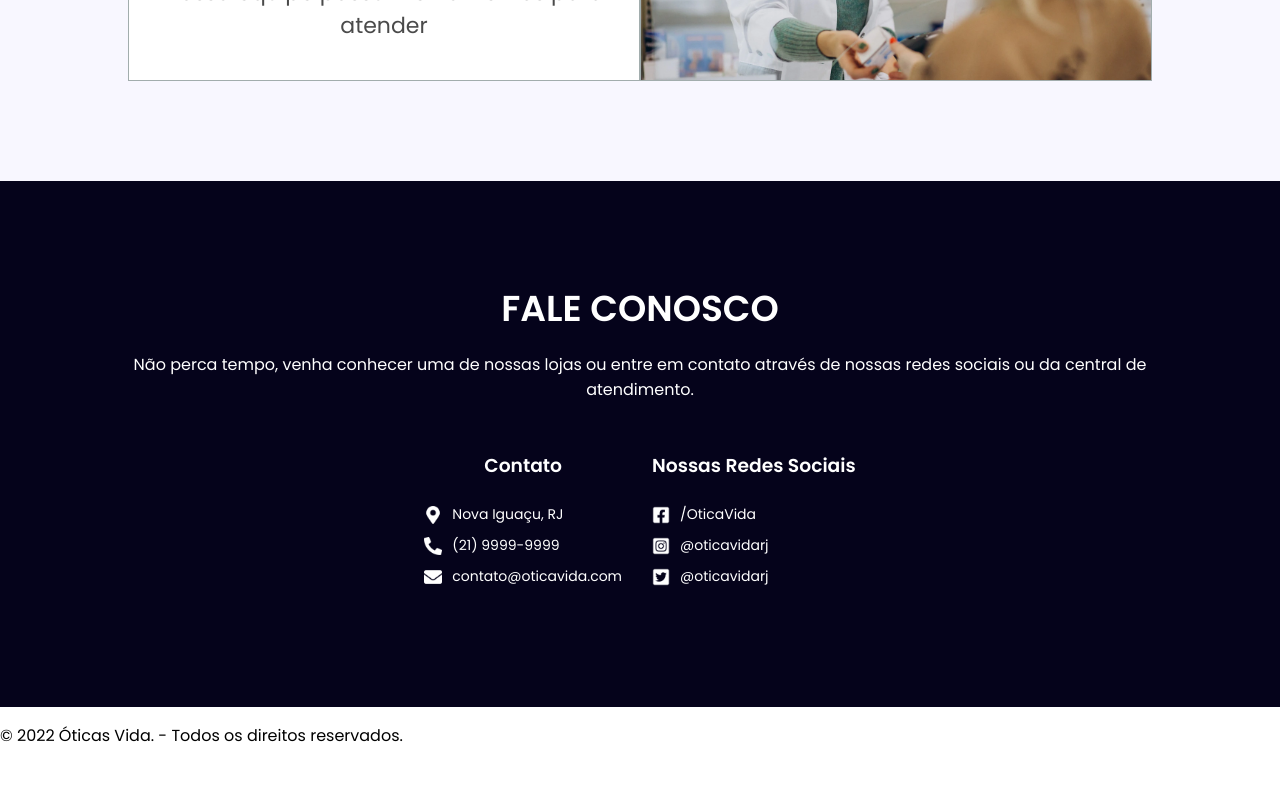
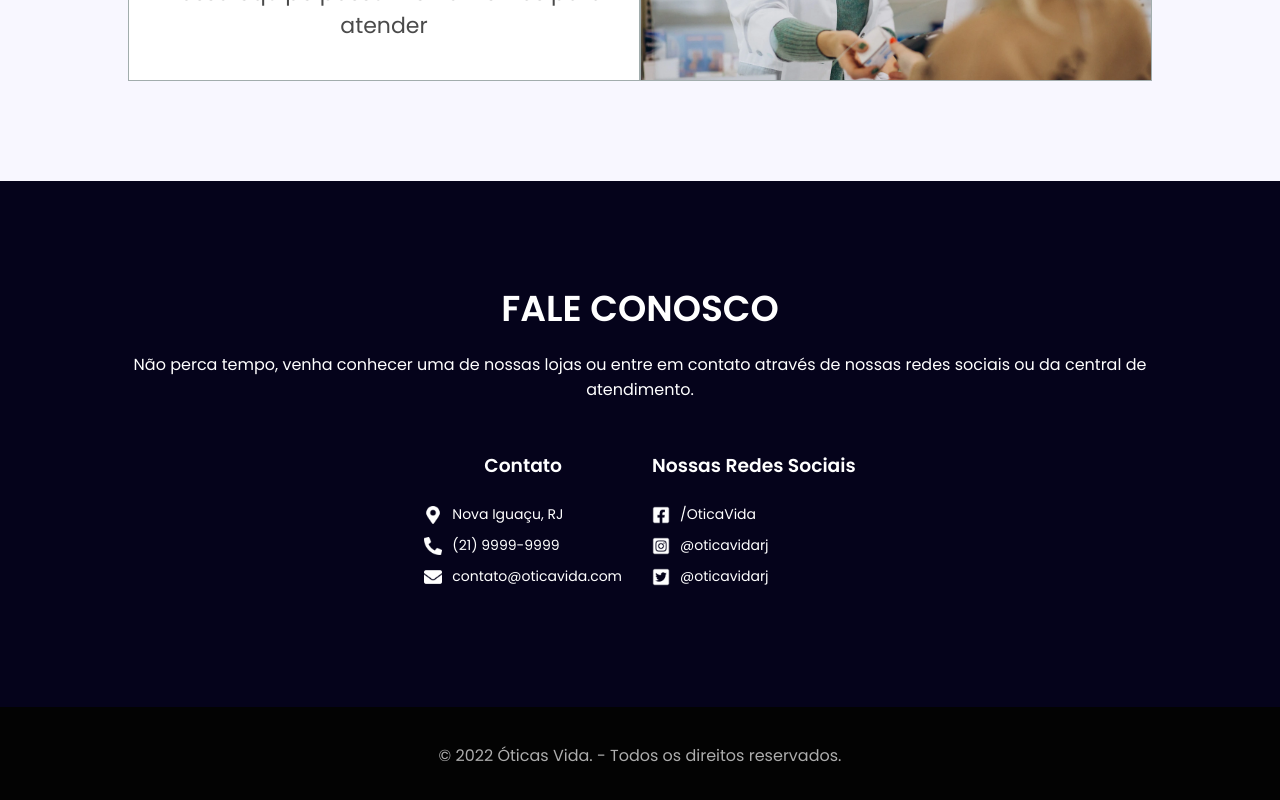
Before and after one commit to vanilo-ferreira/react-oticas-vida, a React (Create React App) app: page / in a window 1280 px wide. Shown: the part 2870-3670 px from the top of the page. Before the commit the page ends 3634 px from the top, so only its background shows below. Built offline with nearby package versions, Linux system fonts and the light colour scheme; a web font is replaced by a local one.

Commit message:
feat: Estilizar o componente SecaoRodape

```diff
--- a/src/componentes/Rodape/index.js
+++ b/src/componentes/Rodape/index.js
@@ -1,3 +1,5 @@
+import './style.css';
+
 export default function Rodape() {
   return (
     <footer>
--- /dev/null
+++ b/src/componentes/Rodape/style.css
@@ -0,0 +1,6 @@
+footer {
+    background-color: #030303;
+    text-align: center;
+    color: #ADADAD;
+    padding: 20px;
+}
```
